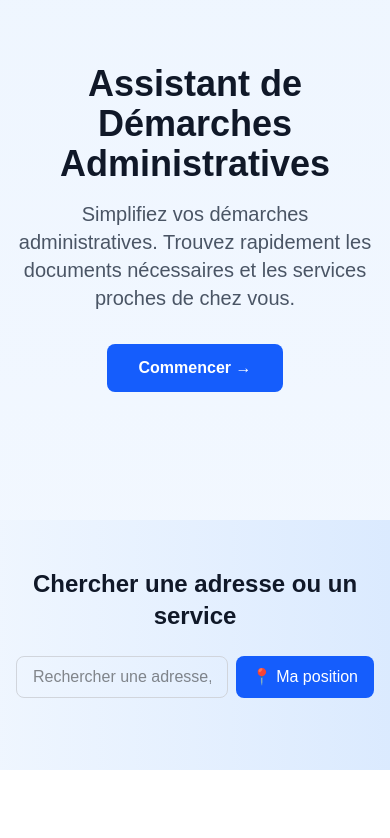
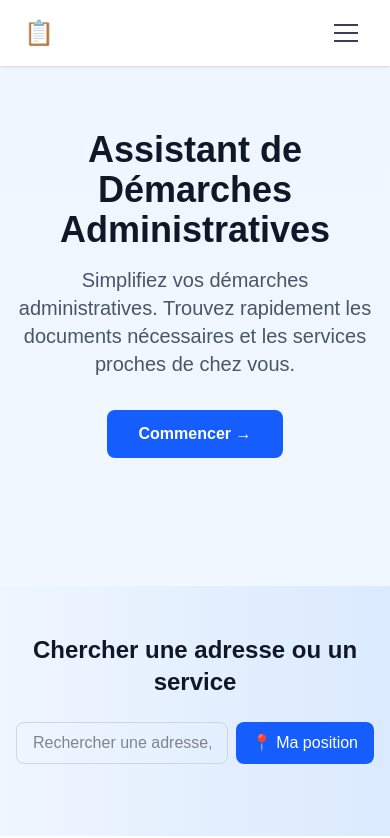
Before and after one commit to GuillaumeSere/demarche-facile, a Next.js app: page / in a window 390 px wide. Shown: the top 838 px of the page. Built offline with nearby package versions, Linux system fonts and the light colour scheme.

Commit message:
responsive

```diff
--- /dev/null
+++ b/app/components/Header.tsx
@@ -0,0 +1,93 @@
+"use client";
+
+import { useState } from "react";
+import Link from "next/link";
+
+export default function Header() {
+  const [isOpen, setIsOpen] = useState(false);
+
+  const toggleMenu = () => {
+    setIsOpen(!isOpen);
+  };
+
+  const closeMenu = () => {
+    setIsOpen(false);
+  };
+
+  return (
+    <header className="bg-white shadow-sm sticky top-0 z-40">
+      <nav className="max-w-6xl mx-auto px-6 py-4 flex items-center justify-between">
+        {/* Logo */}
+        <Link
+          href="/"
+          className="flex items-center gap-2 font-bold text-xl text-blue-600 hover:text-blue-700 transition-colors"
+          onClick={closeMenu}
+        >
+          <span className="text-2xl">📋</span>
+          <span className="hidden sm:inline">Démarche Facile</span>
+        </Link>
+
+        {/* Menu Desktop */}
+        <div className="hidden md:flex items-center gap-6">
+          <Link
+            href="/"
+            className="text-gray-700 hover:text-blue-600 font-medium transition-colors"
+          >
+            Accueil
+          </Link>
+          <Link
+            href="/demarches"
+            className="text-gray-700 hover:text-blue-600 font-medium transition-colors"
+          >
+            Démarches
+          </Link>
+        </div>
+
+        {/* Hamburger Button */}
+        <button
+          onClick={toggleMenu}
+          className="md:hidden flex flex-col gap-1.5 p-2"
+          aria-label="Menu"
+        >
+          <span
+            className={`w-6 h-0.5 bg-gray-700 transition-all duration-300 ${
+              isOpen ? "rotate-45 translate-y-2" : ""
+            }`}
+          ></span>
+          <span
+            className={`w-6 h-0.5 bg-gray-700 transition-all duration-300 ${
+              isOpen ? "opacity-0" : ""
+            }`}
+          ></span>
+          <span
+            className={`w-6 h-0.5 bg-gray-700 transition-all duration-300 ${
+              isOpen ? "-rotate-45 -translate-y-2" : ""
+            }`}
+          ></span>
+        </button>
+      </nav>
+
+      {/* Menu Mobile */}
+      {isOpen && (
+        <div className="md:hidden bg-white border-t border-gray-100">
+          <div className="max-w-6xl mx-auto px-6 py-4 flex flex-col gap-4">
+            <Link
+              href="/"
+              className="text-gray-700 hover:text-blue-600 font-medium transition-colors py-2"
+              onClick={closeMenu}
+            >
+              Accueil
+            </Link>
+            <Link
+              href="/demarches"
+              className="text-gray-700 hover:text-blue-600 font-medium transition-colors py-2"
+              onClick={closeMenu}
+            >
+              Démarches
+            </Link>
+          </div>
+        </div>
+      )}
+    </header>
+  );
+}
--- a/app/layout.tsx
+++ b/app/layout.tsx
@@ -1,5 +1,6 @@
 import type { Metadata } from "next";
 import { Geist, Geist_Mono } from "next/font/google";
+import Header from "./components/Header";
 import "./globals.css";
 
 const geistSans = Geist({
@@ -27,6 +28,7 @@ export default function RootLayout({
       <body
         className={`${geistSans.variable} ${geistMono.variable} antialiased`}
       >
+        <Header />
         {children}
       </body>
     </html>
```
